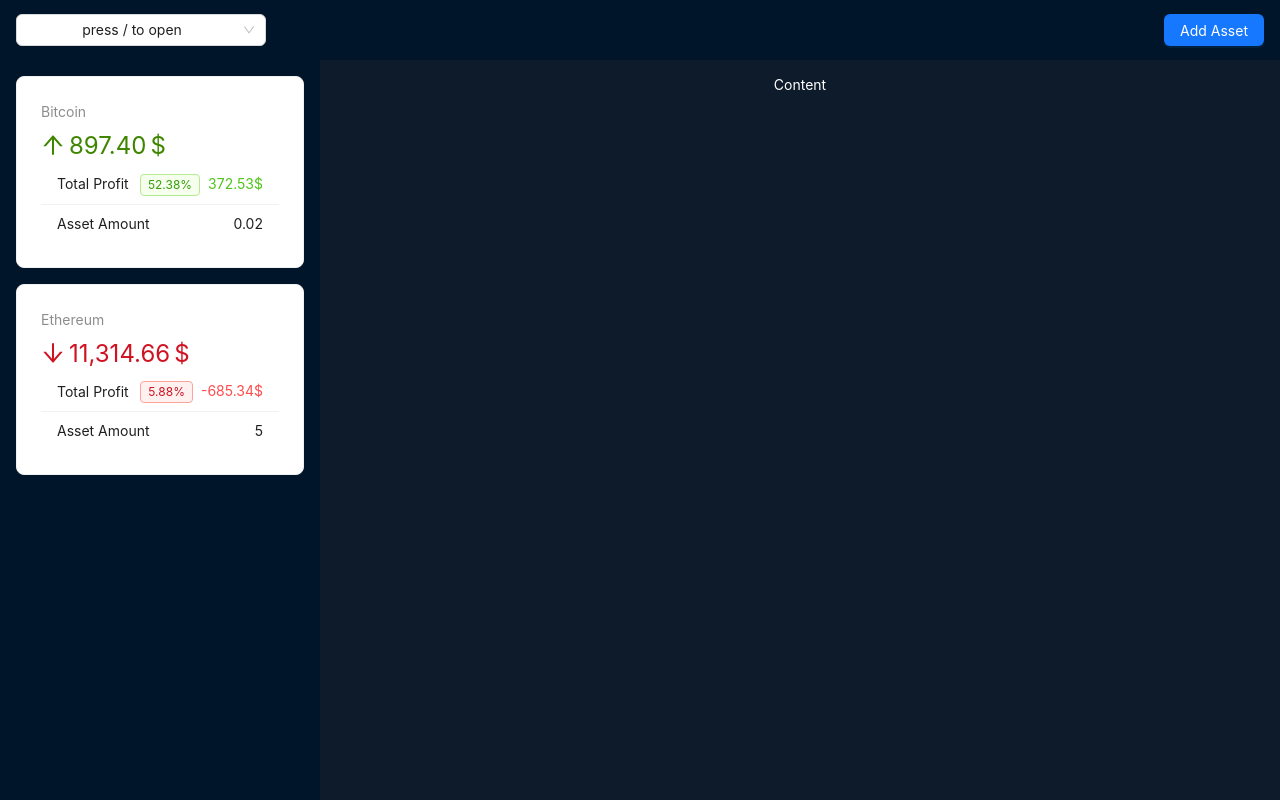
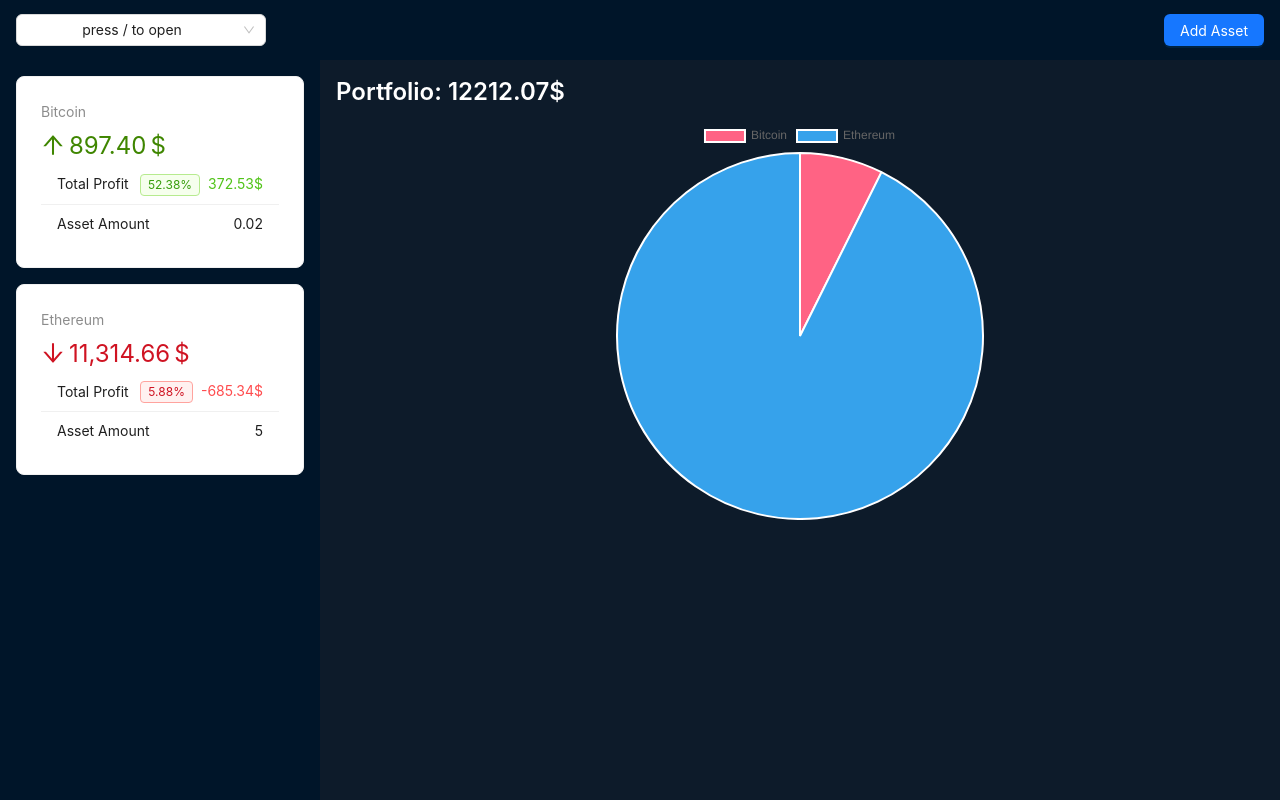
Before and after one commit to CyberPsychoPlus/React-crypto-portfolio, a React (Vite) app: page / in a window 1280 px wide. Built offline with nearby package versions, Linux system fonts and the light colour scheme.

Commit message:
Added a chart

```diff
--- a/package.json
+++ b/package.json
@@ -12,6 +12,7 @@
   "dependencies": {
     "antd": "^5.14.0",
     "react": "^18.2.0",
+    "react-chartjs-2": "^5.2.0",
     "react-dom": "^18.2.0"
   },
   "devDependencies": {
--- a/src/components/layout/AppContent.jsx
+++ b/src/components/layout/AppContent.jsx
@@ -1,4 +1,7 @@
-import { Layout } from 'antd'
+import { Layout, Typography } from 'antd'
+import { useCrypto } from '../../context/crypto-context'
+import AssetsTable from './AssetsTable'
+import PortfolioChart from './PortfolioChart'
 
 const contentStyle = {
 	textAlign: 'center',
@@ -9,5 +12,25 @@
 }
 
 export default function AppContent() {
-	return <Layout.Content style={contentStyle}>Content</Layout.Content>
+	const { assets, crypto } = useCrypto()
+
+	const cryptoPriceMap = crypto.reduce((acc, c) => {
+		acc[c.id] = c.price
+		return acc
+	}, {})
+
+	return (
+		<Layout.Content style={contentStyle}>
+			<Typography.Title level={3} style={{ textAlign: 'left', color: '#fff' }}>
+				Portfolio:{' '}
+				{assets
+					.map(asset => asset.amount * cryptoPriceMap[asset.id])
+					.reduce((acc, v) => (acc += v), 0)
+					.toFixed(2)}
+				$
+			</Typography.Title>
+			<PortfolioChart />
+			<AssetsTable />
+		</Layout.Content>
+	)
 }
--- /dev/null
+++ b/src/components/layout/AssetsTable.jsx
@@ -0,0 +1,3 @@
+export default function AssetsTable() {
+	return
+}
--- /dev/null
+++ b/src/components/layout/PortfolioChart.jsx
@@ -0,0 +1,39 @@
+import { ArcElement, Chart as ChartJS, Legend, Tooltip } from 'chart.js'
+import { Pie } from 'react-chartjs-2'
+import { useCrypto } from '../../context/crypto-context'
+
+ChartJS.register(ArcElement, Tooltip, Legend)
+
+export default function PortfolioChart() {
+	const { assets } = useCrypto()
+
+	const data = {
+		labels: assets.map(a => a.name),
+		datasets: [
+			{
+				label: '$',
+				data: assets.map(a => a.totalAmount),
+				backgroundColor: [
+					'rgba(255, 99, 132, 1)',
+					'rgba(54, 162, 235, 1)',
+					'rgba(255, 206, 86, 1)',
+					'rgba(75, 192, 192, 1)',
+					'rgba(153, 102, 255, 1)',
+					'rgba(255, 159, 64, 1)',
+				],
+			},
+		],
+	}
+	return (
+		<div
+			style={{
+				display: 'flex',
+				marginBottom: '1rem',
+				justifyContent: 'center',
+				height: 400,
+			}}
+		>
+			<Pie data={data} />
+		</div>
+	)
+}
--- a/src/context/crypto-context.jsx
+++ b/src/context/crypto-context.jsx
@@ -21,6 +21,7 @@
 				growPercent: percentDifference(asset.price, coin.price),
 				totalAmount: asset.amount * coin.price,
 				totalProfit: asset.amount * coin.price - asset.amount * asset.price,
+				name: coin.name,
 				...asset,
 			}
 		})
```
Also changed, not shown: 1 other file (tests, documents, lock files or other folders).
